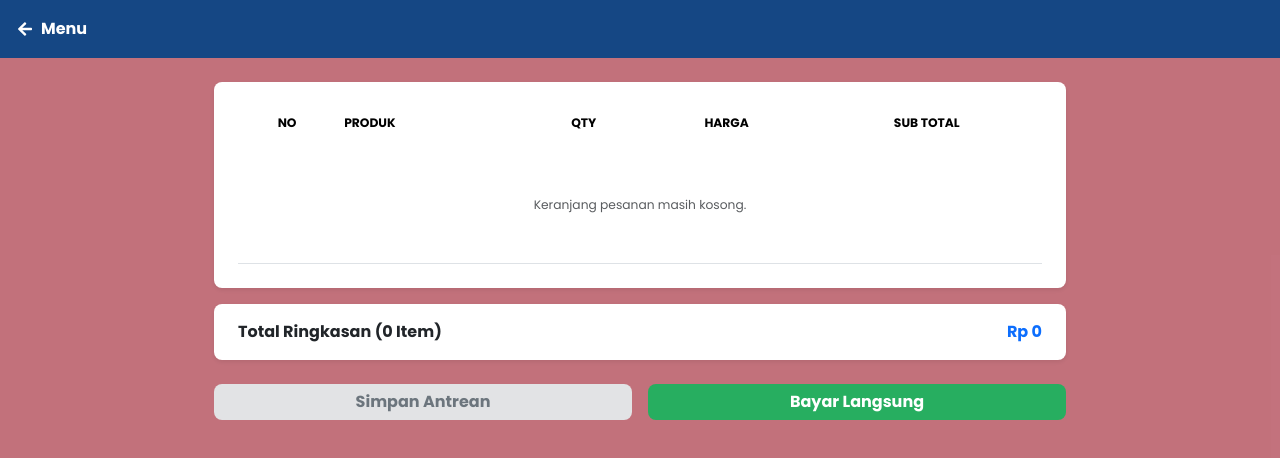
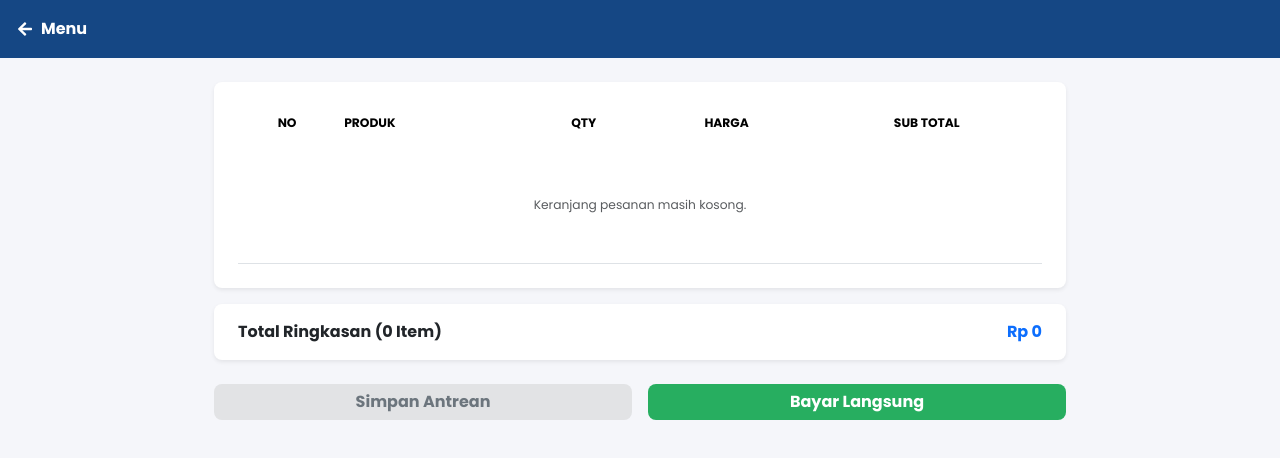
Before and after one commit to bimaaidil/FRONTEND-KASIRKU, a React (Vite) app: page /keranjang in a window 1280 px wide. Shown: the top 458 px of the page. Built offline with nearby package versions, Linux system fonts and the light colour scheme.

Commit message:
Fix: Ultimate textwrap integration for Google Auth PEM rn

```diff
--- a/src/pages/Keranjang.jsx
+++ b/src/pages/Keranjang.jsx
@@ -234,7 +234,7 @@ const Keranjang = () => {
   };
 
   return (
-    <div style={{ minHeight: '100vh', backgroundColor: '#a2142493', fontFamily: "'Poppins', sans-serif" }}>
+    <div style={{ minHeight: '100vh', backgroundColor: '#F5F6FA', fontFamily: "'Poppins', sans-serif" }}>
         {/* Header Responsif */}
         <div className="px-3 py-3 d-flex align-items-center justify-content-between text-white" style={{ backgroundColor: '#154784' }}>
             <button className="btn btn-link text-white text-decoration-none fw-bold p-0 d-flex align-items-center gap-2" onClick={() => navigate('/transaksi')}>
--- a/src/pages/Transaksi.jsx
+++ b/src/pages/Transaksi.jsx
@@ -302,7 +302,7 @@ const Transaksi = () => {
         {totalItems > 0 && isKasirOpen && (
             <div
               className="position-fixed bottom-0 start-50 translate-middle-x bg-primary text-white d-flex align-items-center justify-content-center gap-2 p-3 shadow-lg border-0 w-100"
-              style={{ backgroundColor: '#154784', zIndex: 1040, cursor: 'pointer', maxWidth: window.innerWidth > 768 ? '450px' : '100%', marginBottom: window.innerWidth > 768 ? '25px' : '0', borderRadius: window.innerWidth > 768 ? '15px' : '0' }}
+              style={{ backgroundColor: '#841515', zIndex: 1040, cursor: 'pointer', maxWidth: window.innerWidth > 768 ? '450px' : '100%', marginBottom: window.innerWidth > 768 ? '25px' : '0', borderRadius: window.innerWidth > 768 ? '15px' : '0' }}
               onClick={handleGoToCart}
             >
                 <FaShoppingCart />
```
